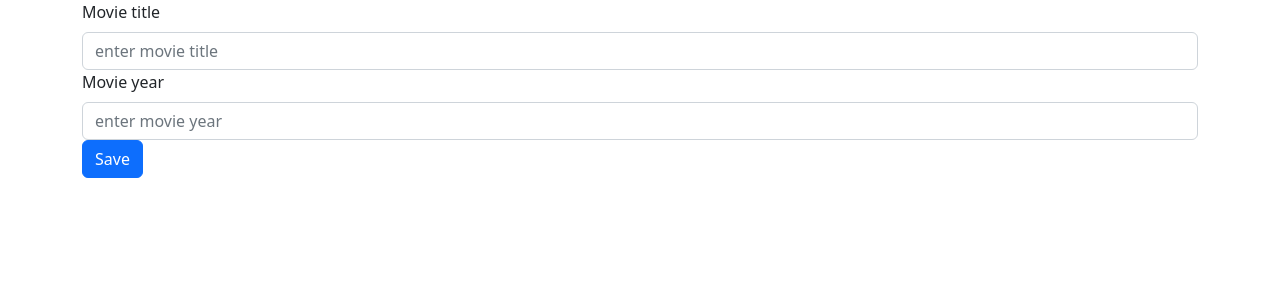
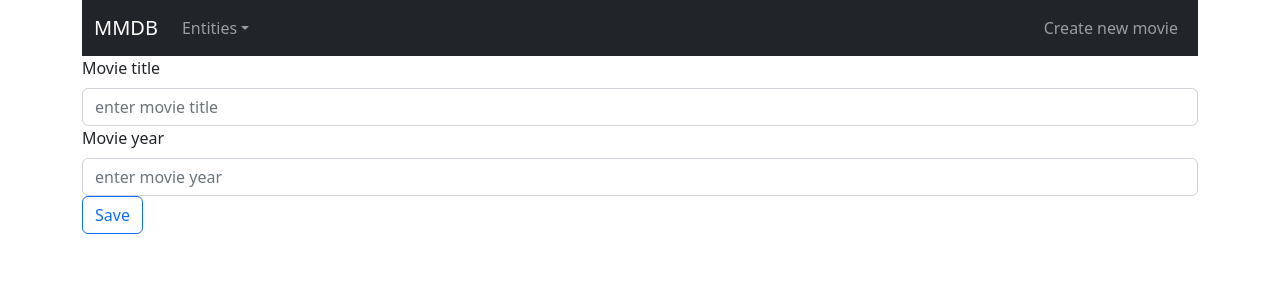
Before and after one commit to kiseij/MMDB-UI, a React (Create React App) app: page /create in a window 1280 px wide. Shown: the top 300 px of the page. Built offline with nearby package versions, Linux system fonts and the light colour scheme.

Commit message:
Added nav bar. Updated colours of buttons

```diff
--- a/src/App.js
+++ b/src/App.js
@@ -1,73 +1,94 @@
-import './App.css';
-import { createBrowserRouter, RouterProvider } from 'react-router-dom';
-import Movies from './components/Movies';
-import InnerMovie from './components/InnerMovie';
-import EditMovie from './components/EditMovie';
-import CreateMovie from './components/CreateMovie';
+import "./App.css";
+import { createBrowserRouter, RouterProvider, Link } from "react-router-dom";
+import Movies from "./components/Movies";
+import InnerMovie from "./components/InnerMovie";
+import EditMovie from "./components/EditMovie";
+import CreateMovie from "./components/CreateMovie";
+import { Container, Nav, Navbar, NavDropdown } from "react-bootstrap";
 
 // sadasd
 function getAllMovies() {
   const options = {
-    method: 'GET'
+    method: "GET",
   };
 
   return new Promise((resolve, reject) => {
     fetch("http://localhost:8080/api/movies", options)
-    .then(response => response.json())
-    .then(result => resolve(result))
-    .catch(error => reject(error))
-  })
+      .then((response) => response.json())
+      .then((result) => resolve(result))
+      .catch((error) => reject(error));
+  });
 }
 
 async function getMovies() {
-  const movies = await getAllMovies()
-  return { movies }
+  const movies = await getAllMovies();
+  return { movies };
 }
 
 function getOneMovie(id) {
   const options = {
-    method: 'GET'
+    method: "GET",
   };
 
   return new Promise((resolve, reject) => {
     fetch(`http://localhost:8080/api/movies/${id}`, options)
-    .then(response => response.json())
-    .then(result => resolve(result))
-    .catch(error => reject(error))
-  })
+      .then((response) => response.json())
+      .then((result) => resolve(result))
+      .catch((error) => reject(error));
+  });
 }
 
 async function getMovie(req) {
-  const movie = await getOneMovie(req.params.id)
-  return { movie }
+  const movie = await getOneMovie(req.params.id);
+  return { movie };
 }
 
 const router = createBrowserRouter([
   {
-    path: '/',
+    path: "/",
     element: <Movies />,
-    loader: getMovies
+    loader: getMovies,
   },
   {
-    path: '/movie/:id',
+    path: "/movie/:id",
     element: <InnerMovie />,
-    loader: getMovie
+    loader: getMovie,
   },
   {
-    path: '/edit/:id',
+    path: "/edit/:id",
     element: <EditMovie />,
-    loader: getMovie
+    loader: getMovie,
   },
   {
-    path: '/create/',
-    element: <CreateMovie />
-  }
+    path: "/create/",
+    element: <CreateMovie />,
+  },
 ]);
 
 function App() {
   return (
-    <div className={'container-wrapper container-fluid'}>
-      <div className={'container'}>
+    <div className={"container-wrapper container-fluid"}>
+      <div className={"container"}>
+        <Navbar collapseOnSelect expand="lg" bg="dark" variant="dark">
+          <Container>
+            <Navbar.Brand href="/">MMDB</Navbar.Brand>
+            <Navbar.Toggle aria-controls="responsive-navbar-nav" />
+            <Navbar.Collapse id="responsive-navbar-nav">
+              <Nav className="me-auto">
+                <NavDropdown title="Entities" id="collasible-nav-dropdown">
+                  <NavDropdown.Item href="#action/3.1">Movies</NavDropdown.Item>
+                  <NavDropdown.Item href="#action/3.2">
+                    Directors
+                  </NavDropdown.Item>
+                  <NavDropdown.Item href="#action/3.3">Genres</NavDropdown.Item>
+                </NavDropdown>
+              </Nav>
+              <Nav>
+                <Nav.Link href="/create">Create new movie</Nav.Link>
+              </Nav>
+            </Navbar.Collapse>
+          </Container>
+        </Navbar>
         <RouterProvider router={router} />
       </div>
     </div>
--- a/src/components/CreateMovie.js
+++ b/src/components/CreateMovie.js
@@ -38,7 +38,7 @@ function CreateMovie() {
         <Form.Control type="text" name="name" placeholder="enter movie title" />
         <Form.Label>Movie year</Form.Label>
         <Form.Control type="text" name="year" placeholder="enter movie year" />
-        <Button variant="primary" type="submit">
+        <Button variant="outline-primary" type="submit">
           Save
         </Button>
       </Form>
--- a/src/components/EditMovie.js
+++ b/src/components/EditMovie.js
@@ -2,13 +2,13 @@ import { Button, Form } from "react-bootstrap";
 import { Link, useLoaderData, redirect } from "react-router-dom";
 
 function save(e) {
-    e.preventDefault()
-    const data = new FormData(e.target)
-    const id = data.get("id")
+  e.preventDefault();
+  const data = new FormData(e.target);
+  const id = data.get("id");
   const movie = {
     name: data.get("name"),
-        year: data.get("year")
-    }
+    year: data.get("year"),
+  };
 
   let headers = new Headers();
   headers.append("Content-Type", "application/json");
@@ -16,29 +16,38 @@ function save(e) {
   const payload = JSON.stringify(movie);
 
   const options = {
-        method: 'PUT',
+    method: "PUT",
     headers: headers,
-        body: payload
+    body: payload,
   };
 
   fetch(`http://localhost:8080/api/movies/${id}`, options)
-    .then(response => response.json())
-    .then(result => console.log(result))
-    .catch(error => console.log('error', error));
-
+    .then((response) => response.json())
+    .then((result) => console.log(result))
+    .catch((error) => console.log("error", error));
 }
 
 function EditMovie() {
-    const { movie } = useLoaderData()
+  const { movie } = useLoaderData();
   return (
     <div>
       <Form onSubmit={save}>
         <Form.Label>Movie title</Form.Label>
-                <Form.Control type="text" name="name" placeholder="enter movie title" defaultValue={movie.name} />
+        <Form.Control
+          type="text"
+          name="name"
+          placeholder="enter movie title"
+          defaultValue={movie.name}
+        />
         <Form.Label>Movie year</Form.Label>
-                <Form.Control type="text" name="year" placeholder="enter movie year" defaultValue={movie.year} />
+        <Form.Control
+          type="text"
+          name="year"
+          placeholder="enter movie year"
+          defaultValue={movie.year}
+        />
         <Form.Control type="hidden" name="id" defaultValue={movie.id} />
-                <Button variant="primary" type="submit">
+        <Button variant="outline-primary" type="submit">
           Save
         </Button>
       </Form>
--- a/src/components/InnerMovie.js
+++ b/src/components/InnerMovie.js
@@ -1,4 +1,4 @@
-import { Button, Toast, ToastContainer } from "react-bootstrap";
+import { Button, Toast, ToastContainer, ButtonGroup } from "react-bootstrap";
 import { Link, useLoaderData, useNavigate } from "react-router-dom";
 import { useState } from "react";
 
@@ -8,8 +8,6 @@ function InnerMovie() {
   const [show, setShow] = useState(false);
 
   function deleteMovie(id, e) {
-
-
     // issoktu modalas ir lauktu kol useris paspaus taip noriu trint ir tik tada testu koda zemyn
     // jei paspaudzia ne, cancel cancel
 
@@ -30,16 +28,20 @@ function InnerMovie() {
     <div>
       <h1>{movie.name}</h1>
       <h2>{movie.year}</h2>
-      <Link to="/">Back</Link>
-      <Link to={`/edit/${movie.id}`} className="btn btn-warning">
+      <ButtonGroup>
+        <Link to="/" className="btn btn-secondary">
+          Back
+        </Link>
+        <Link to={`/edit/${movie.id}`} className="btn btn-secondary">
           Edit
         </Link>
         <Button
           onClick={deleteMovie.bind(this, movie.id)}
-        className="btn btn-danger"
+          className="btn btn-secondary"
         >
           Delete
         </Button>
+      </ButtonGroup>
       {/* <ToastContainer position="top-end">
         <Toast show={show} delay={3000} autohide>
           <Toast.Header>
--- a/src/components/Movies.js
+++ b/src/components/Movies.js
@@ -2,10 +2,9 @@ import { Table } from "react-bootstrap";
 import { Link, useLoaderData } from "react-router-dom";
 
 function Movies() {
-    const { movies } = useLoaderData()
+  const { movies } = useLoaderData();
   return (
     <div>
-            <Link to="/create">Create</Link>
       <Table striped bordered hover>
         <thead>
           <tr>
@@ -19,7 +18,14 @@ function Movies() {
             <tr key={index}>
               <td>{item.name}</td>
               <td>{item.year}</td>
-                    <td><Link to={`/movie/${item.id}`} className={'btn btn-primary'}>View Details</Link></td>
+              <td>
+                <Link
+                  to={`/movie/${item.id}`}
+                  className={"btn btn-outline-secondary"}
+                >
+                  View Details
+                </Link>
+              </td>
             </tr>
           ))}
         </tbody>
--- a/src/index.js
+++ b/src/index.js
@@ -6,11 +6,14 @@ import reportWebVitals from './reportWebVitals';
 import { ThemeProvider } from 'react-bootstrap';
 import 'bootstrap/dist/css/bootstrap.min.css';
 
+
 const root = ReactDOM.createRoot(document.getElementById('root'));
 root.render(
   <React.StrictMode>
     <ThemeProvider>
+
       <App />
+
     </ThemeProvider>
   </React.StrictMode>
 );
```
Lines whose indentation alone changed are shown as unchanged.
